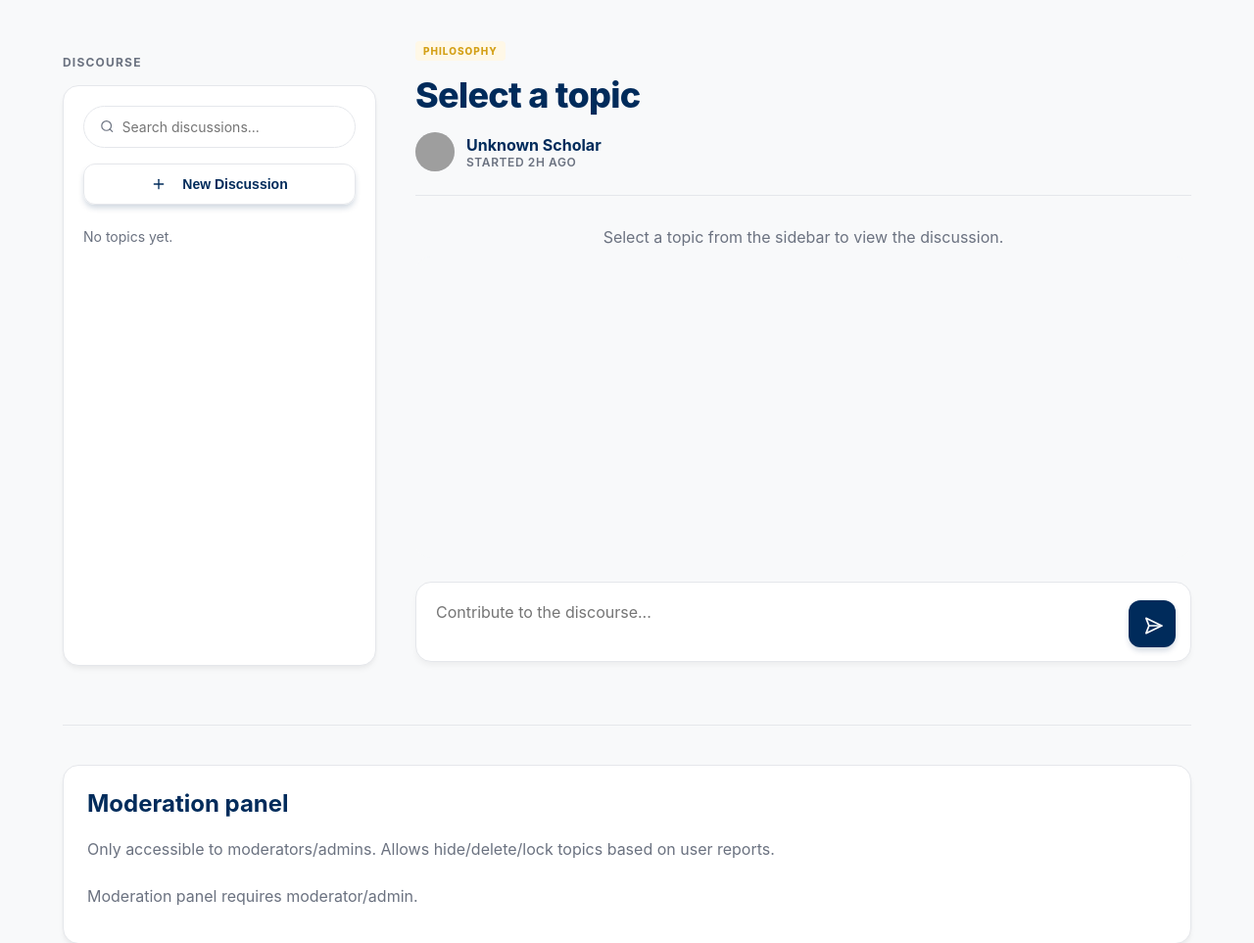
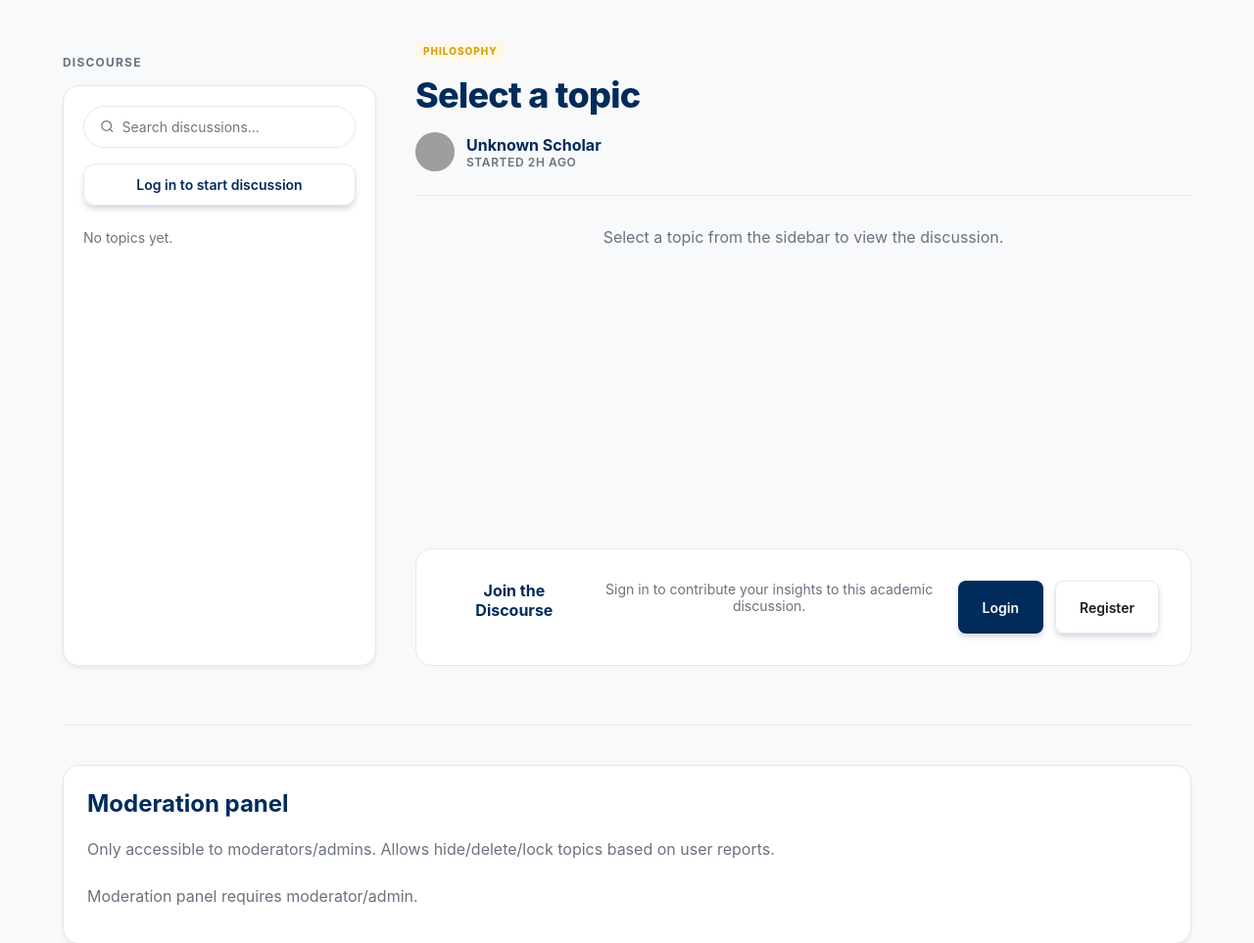
Before and after one commit to vincentlee001804/education_website, a Flask app: page /forum in a window 1280 px wide. Shown: the part 68-1031 px from the top of the page at 98% size. Run offline with Flask 3, Linux system fonts and the light colour scheme; data that the repository does not hold is empty; grey boxes are pictures that could not be loaded.

Commit message:
Fix forum 401 error by guiding guest users to login

```diff
--- a/backend/templates/forum.html
+++ b/backend/templates/forum.html
@@ -97,10 +97,16 @@
               <input id="topic-search" type="text" placeholder="Search discussions..." style="width: 100%; border: none; background: transparent;" />
             </div>
 
-            <button class="btn outline" style="width: 100%; margin-bottom: 24px; border-radius: 12px; font-weight: 600; color: var(--accent); border-color: var(--border);" id="new-discussion-btn">
+            <button class="btn outline" style="width: 100%; margin-bottom: 24px; border-radius: 12px; font-weight: 600; color: var(--accent); border-color: var(--border); display: none;" id="new-discussion-btn" data-auth="logged-in">
               <svg width="16" height="16" viewBox="0 0 24 24" fill="none" stroke="currentColor" stroke-width="2" stroke-linecap="round" stroke-linejoin="round" style="margin-right: 8px;"><line x1="12" y1="5" x2="12" y2="19"></line><line x1="5" y1="12" x2="19" y2="12"></line></svg>
               New Discussion
             </button>
+
+            <div style="margin-bottom: 24px; display: none;" data-auth="logged-out">
+              <a href="/login" class="btn outline" style="width: 100%; border-radius: 12px; font-weight: 600; color: var(--accent); border-color: var(--border); text-decoration: none; display: flex; align-items: center; justify-content: center;">
+                Log in to start discussion
+              </a>
+            </div>
 
             <div id="topics-status" class="muted" style="margin-bottom: 10px; font-size: 14px;">Loading…</div>
             <div class="list" id="topics" style="flex: 1; overflow-y: auto; margin-top: 0; padding-right: 8px; display: flex; flex-direction: column; gap: 8px;"></div>
@@ -133,12 +139,22 @@
           <div id="posts" style="flex: 1; overflow-y: auto; padding: 24px; display: flex; flex-direction: column; gap: 24px; background: var(--bg0); border-radius: 16px; margin-bottom: 24px;"></div>
 
           <!-- Reply Input -->
-          <div style="position: relative; margin-top: auto;">
+          <div style="position: relative; margin-top: auto; display: none;" data-auth="logged-in">
             <textarea id="post-content" placeholder="Contribute to the discourse..." style="width: 100%; border: 1px solid var(--border); border-radius: 16px; padding: 20px 76px 20px 20px; min-height: 80px; resize: none; background: white; box-shadow: 0 4px 6px -1px rgba(0,0,0,0.05); font-size: 16px;"></textarea>
             <button class="btn" type="button" id="reply-btn" style="position: absolute; right: 16px; top: 50%; transform: translateY(-50%); width: 48px; height: 48px; border-radius: 12px; padding: 0; display: flex; align-items: center; justify-content: center; background: var(--accent);">
               <svg width="20" height="20" viewBox="0 0 24 24" fill="none" stroke="currentColor" stroke-width="2" stroke-linecap="round" stroke-linejoin="round" style="transform: rotate(45deg); position: relative; left: -2px; top: 2px;"><line x1="22" y1="2" x2="11" y2="13"></line><polygon points="22 2 15 22 11 13 2 9 22 2"></polygon></svg>
             </button>
             <div id="reply-error" class="status bad" style="display:none; margin-top:12px;"></div>
+          </div>
+
+          <!-- Logged Out Placeholder -->
+          <div style="margin-top: auto; padding: 32px; background: white; border: 1px solid var(--border); border-radius: 16px; text-align: center; display: none;" data-auth="logged-out">
+            <h4 style="margin: 0 0 8px; color: var(--accent);">Join the Discourse</h4>
+            <p class="muted" style="margin: 0 0 20px; font-size: 14px;">Sign in to contribute your insights to this academic discussion.</p>
+            <div style="display: flex; gap: 12px; justify-content: center;">
+              <a href="/login" class="btn" style="padding: 10px 24px;">Login</a>
+              <a href="/register" class="btn outline" style="padding: 10px 24px;">Register</a>
+            </div>
           </div>
         </div>
       </div>
@@ -384,7 +400,11 @@
           loadTopics(topicSearchInput.value.trim());
         } catch (e) {
           errEl.style.display = "block";
-          errEl.textContent = e.message || "Failed to create topic";
+          if (e.message.includes("401")) {
+            errEl.textContent = "Your session has expired. Please log in again.";
+          } else {
+            errEl.textContent = e.message || "Failed to create topic";
+          }
         }
       });
 
@@ -403,7 +423,11 @@
           loadTopic(selectedTopicId);
         } catch (e) {
           errEl.style.display = "block";
-          errEl.textContent = e.message || "Failed to submit reply";
+          if (e.message.includes("401")) {
+            errEl.textContent = "Your session has expired. Please log in again.";
+          } else {
+            errEl.textContent = e.message || "Failed to submit reply";
+          }
         }
       });
 
```
